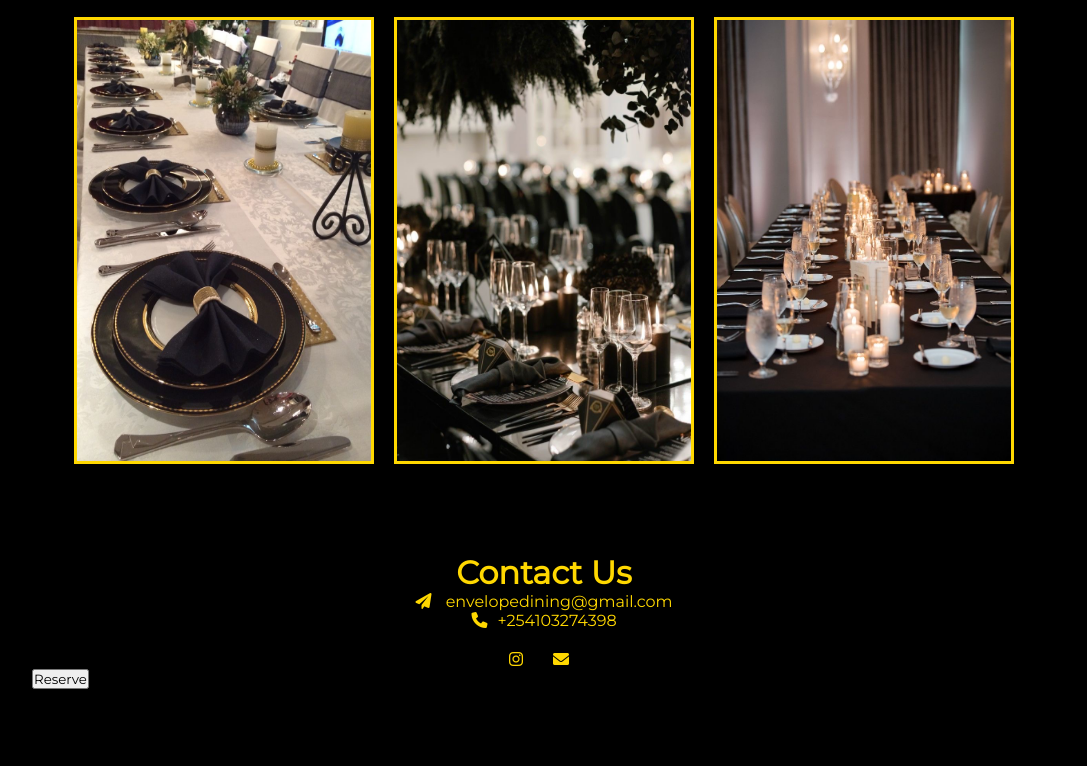
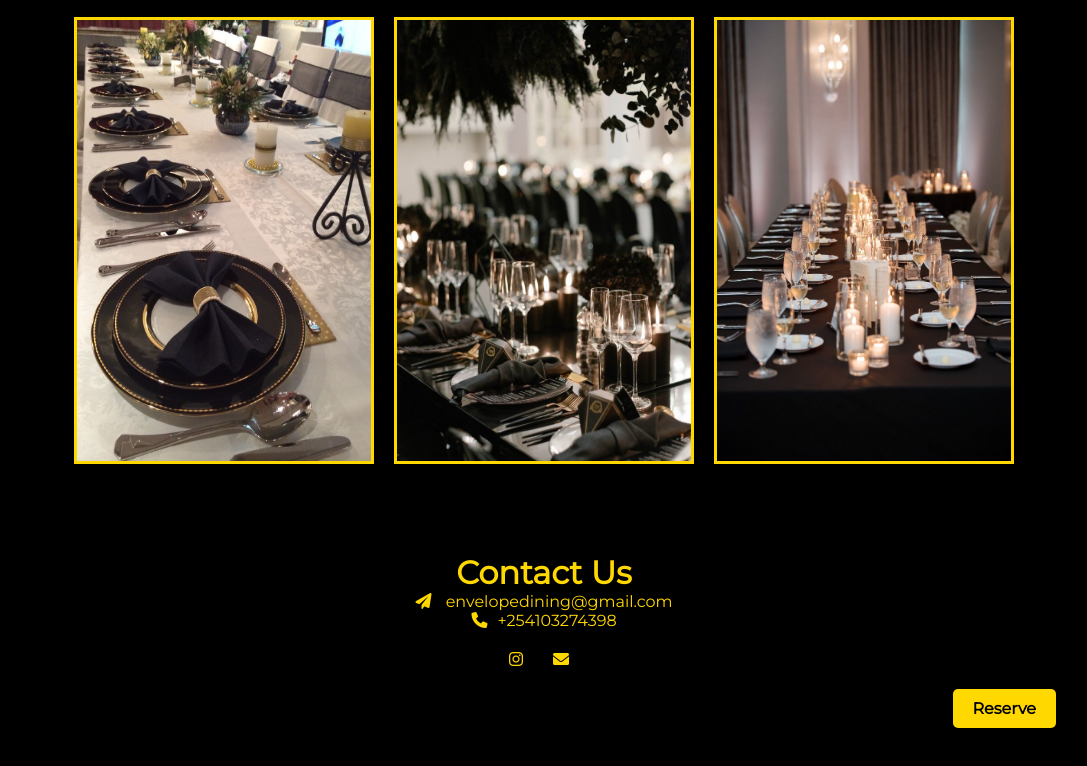
Before and after one commit to r-mbete/Iamenvelope.hithub.io, a plain HTML site: page index.html in a window 1280 px wide. Shown: the part 2920-3686 px from the top of the page, without its empty margins (96-1183 px from the left). Drawn offline with Linux system fonts and the light colour scheme.

Commit message:
Update style.css

```diff
--- a/style.css
+++ b/style.css
@@ -299,6 +299,31 @@ nav ul li a:hover {
 .social-icon:hover {
     color: #ffffff;
 }
+.contact-right {
+    display: flex;
+    align-items: center;
+    justify-content: flex-end;
+    width: 100%;
+    margin-top: 20px;
+}
+
+.reserve-button {
+    background-color: #ffd800;
+    color: #000000;
+    border: none;
+    padding: 10px 20px;
+    border-radius: 5px;
+    font-size: 16px;
+    font-weight: bold;
+    cursor: pointer;
+    transition: background-color 0.3s ease, color 0.3s ease;
+}
+
+.reserve-button:hover {
+    background-color: #ffffff;
+    color: #000000;
+}
+
 
 .fa-solid.fa-bars,
 .fa-solid.fa-xmark {
```
